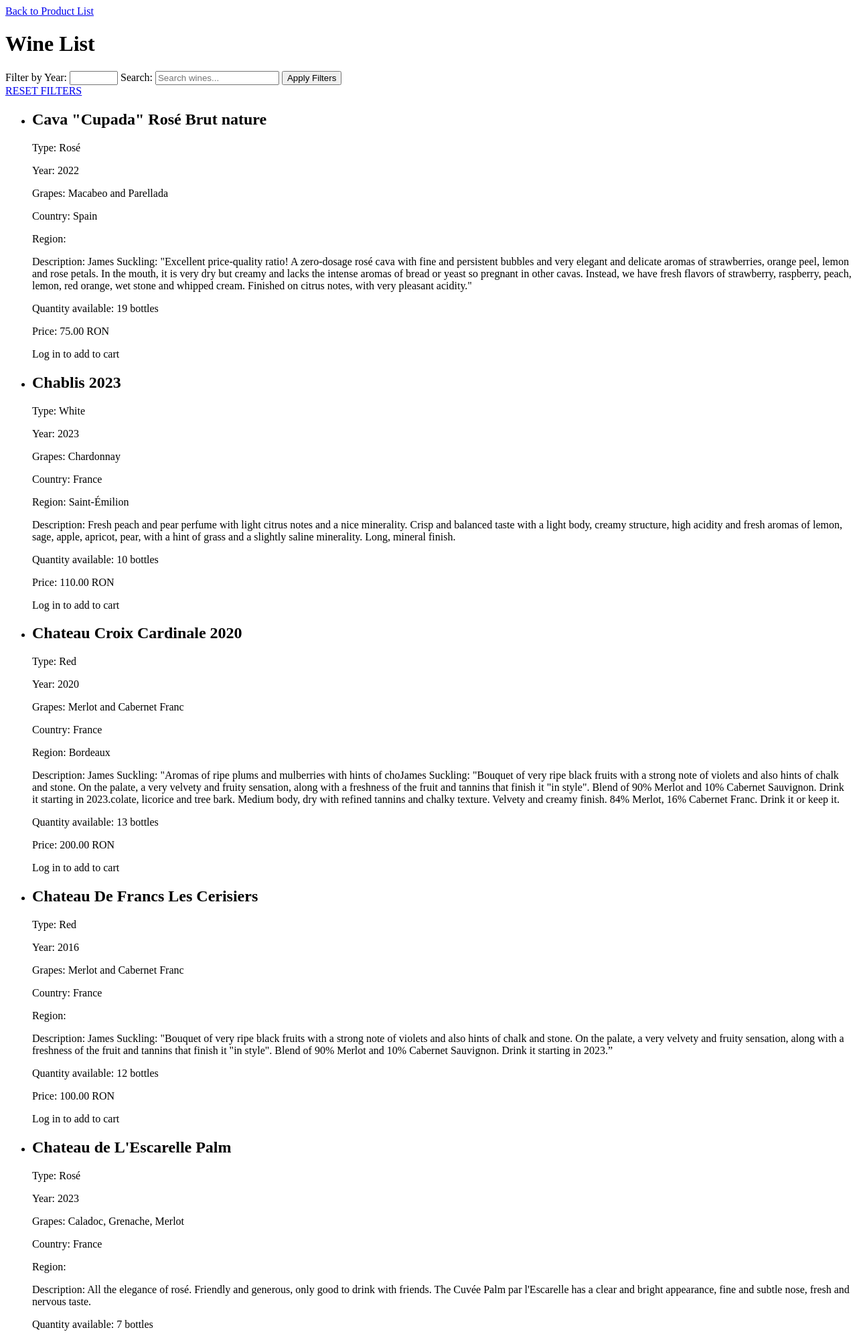
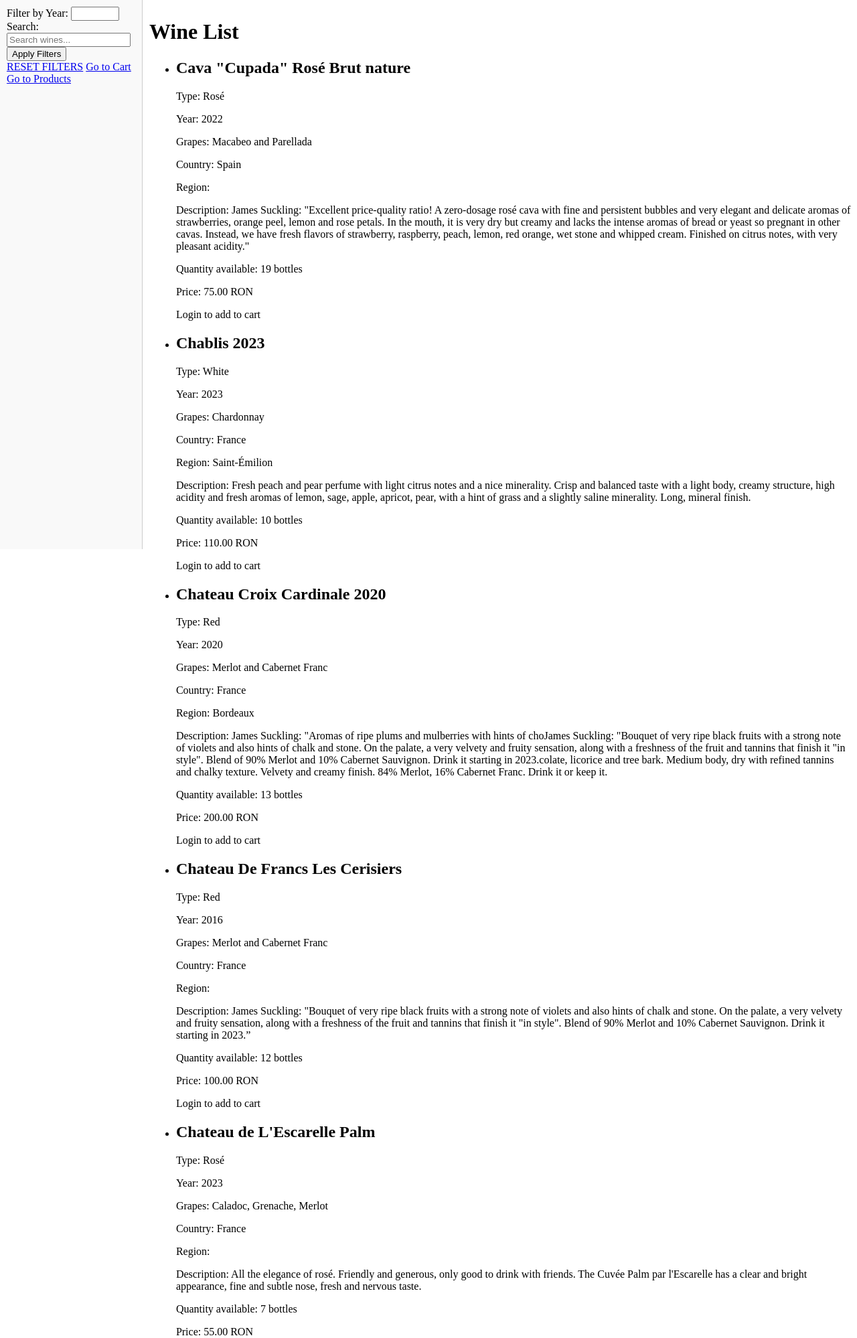
Before and after one commit to AlexandruCL/ProiectProfuDeVin, a Django app: page /product_list/wines/ in a window 1280 px wide. Shown: the top 1998 px of the page at 67% size. Run offline with Django 5.2, Linux system fonts and the light colour scheme; data comes from the database, SQL or seed files in the repository.

Commit message:
Update wine_list.html

```diff
--- a/my_project/templates/my_app/wine_list.html
+++ b/my_project/templates/my_app/wine_list.html
@@ -2,12 +2,31 @@
 <html>
 <head>
     <title>Wine List</title>
+    <style>
+        .container {
+            display: flex;
+        }
+        .filters {
+            width: 15%;
+            padding: 10px;
+            position: fixed;
+            top: 0;
+            left: 0;
+            height: 100%;
+            overflow-y: auto;
+            background-color: #f9f9f9;
+            border-right: 1px solid #ccc;
+        }
+        .wine-list {
+            width: 85%;
+            margin-left: 17%;
+        }
+    </style>
 </head>
 <body>
-    <a href="{% url 'product_list' %}">Back to Product List</a>
-    <h1>Wine List</h1>
-
+    <div class="container">
         <!-- Filter Form -->
+        <div class="filters">
             <form method="get" action="">
                 <label for="year">Filter by Year:</label>
                 <input type="number" id="year" name="year" min="1900" max="2100" value="{{ year_filter }}">
@@ -15,14 +34,20 @@
                 <input type="text" id="search" name="search" placeholder="Search wines..." value="{{ search_query }}">
                 <button type="submit">Apply Filters</button>
             </form>
-    <a href="{%url 'wine_list' %}"> RESET FILTERS</a>
+            <a href="{% url 'wine_list' %}">RESET FILTERS</a>
+            <a href="{% url 'cart_view' %}">Go to Cart</a>
+            <a href="{% url 'product_list' %}">Go to Products</a>
+        </div>
+
+        <!-- Wine List -->
+        <div class="wine-list">
+            <h1>Wine List</h1>
 
             <ul>
                 {% for wine in wines %}
                     <li>
-                {% if user.is_authenticated %}
                         <h2>{{ wine.Name }}</h2>
-                    <p>Type: {{wine.Type}}</p>
+                        <p>Type: {{ wine.Type }}</p>
                         <p>Year: {{ wine.Year }}</p>
                         <p>Grapes: {{ wine.Grapes }}</p>
                         <p>Country: {{ wine.Country }}</p>
@@ -30,6 +55,7 @@
                         <p>Description: {{ wine.Description }}</p>
                         <p>Quantity available: {{ wine.Qty }} bottles</p>
                         <p>Price: {{ wine.Price }} RON</p>
+                        {% if user.is_authenticated %}
                             <form action="{% url 'add_to_cart' 'wine' wine.ID %}" method="post">
                                 {% csrf_token %}
                                 <label for="quantity">Quantity to order:</label>
@@ -37,19 +63,12 @@
                                 <button type="submit">Add to Cart</button>
                             </form>
                         {% else %}
-                    <h2>{{ wine.Name }}</h2>
-                    <p>Type: {{wine.Type}}</p>
-                    <p>Year: {{ wine.Year }}</p>
-                    <p>Grapes: {{ wine.Grapes }}</p>
-                    <p>Country: {{ wine.Country }}</p>
-                    <p>Region: {{ wine.Region }}</p>
-                    <p>Description: {{ wine.Description }}</p>
-                    <p>Quantity available: {{ wine.Qty }} bottles</p>
-                    <p>Price: {{ wine.Price }} RON</p>
-                    <p>Log in to add to cart</p>
+                            <p>Login to add to cart</p>
                         {% endif %}
                     </li>
                 {% endfor %}
             </ul>
+        </div>
+    </div>
 </body>
 </html>
```
Lines whose indentation alone changed are shown as unchanged.
